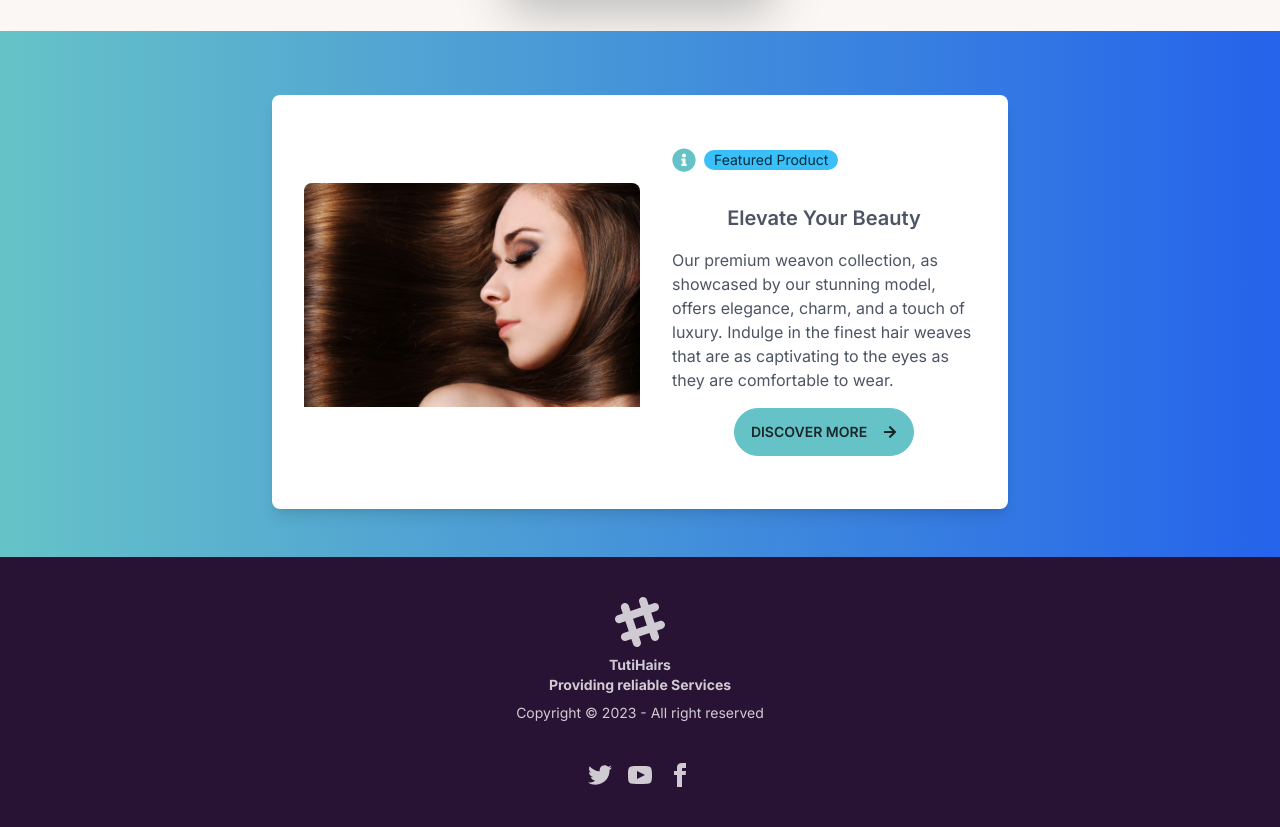
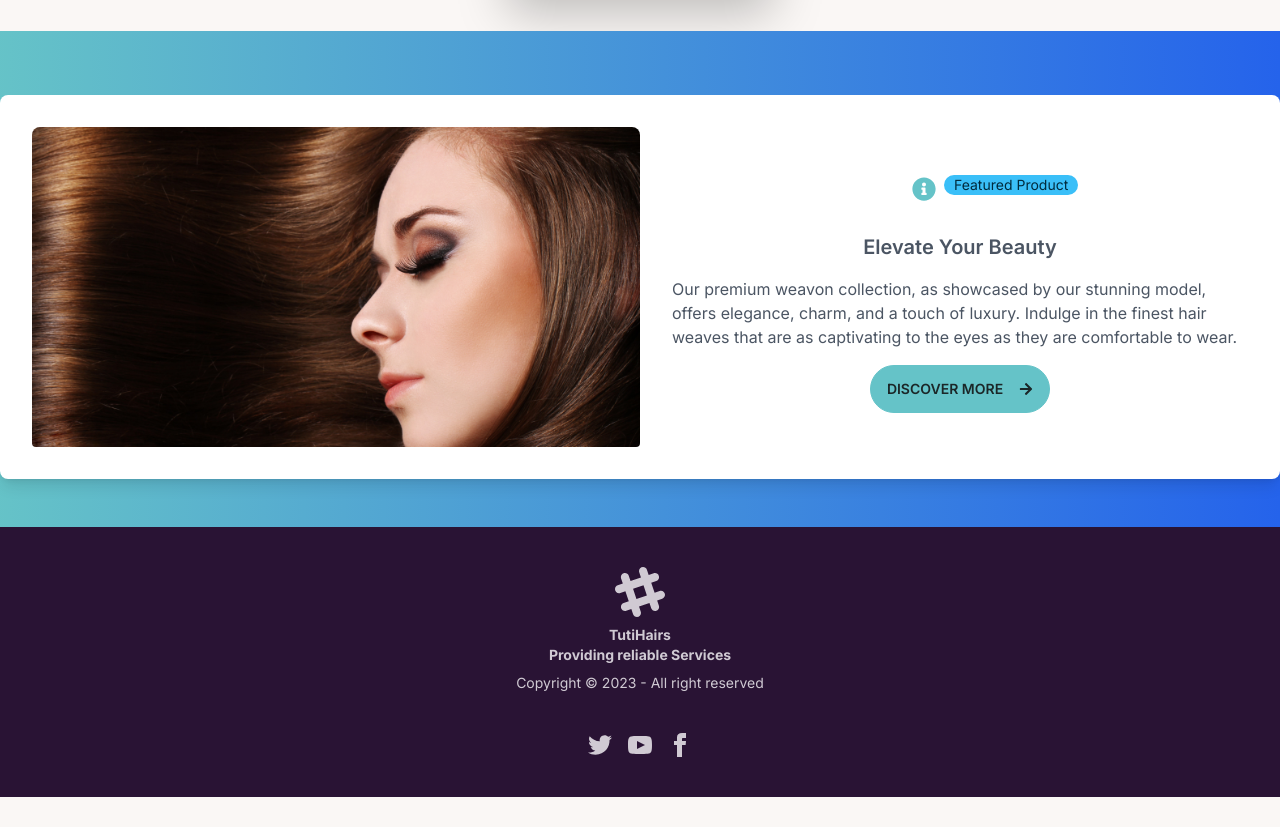
Before and after one commit to lokytech5/tuti-app, a Next.js app: page / in a window 1280 px wide. Shown: the part 2980-3807 px from the top of the page. After the commit the page ends 3777 px from the top, so only its background shows below. Built offline with nearby package versions, Linux system fonts and the light colour scheme.

Commit message:
Fix design bug for small screen size

```diff
--- a/app/home/ProductDescription.tsx
+++ b/app/home/ProductDescription.tsx
@@ -7,12 +7,12 @@ const ProductDescription = () => {
   return (
     <section className="bg-gradient-to-r from-primary to-blue-600 py-4 md:py-12">
     <div className="flex justify-center mt-2 md:mt-4">
-        <div className="artboard artboard-horizontal phone-3 sm:min-h-40 bg-white p-4 md:p-8 rounded-lg shadow-lg flex flex-col md:flex-row">
+        <div className="artboard artboard-horizontal lg:h-auto sm:min-h-40 bg-white p-4 md:p-8 rounded-lg shadow-lg flex flex-col md:flex-row">
 
 
             {/* Placeholder for Image */}
-            <div className="flex-none w-full md:w-1/2 mt-8 md:mt-14 md:mb-0 md:mr-8">
-                <div className="w-full h-56 md:h-96 rounded overflow-hidden">
+            <div className="flex-none w-full md:w-1/2 mt-4 md:mt-14 md:mb-0 md:mr-8 lg:-mt-0">
+            <div className="w-full h-48 lg:h-80 max-h-1/2 md:max-h-full rounded overflow-hidden">
                     <figure className="overflow-hidden rounded-t-lg">
                         <Image src={pic1} alt="woman with hair" width={284} height={213} layout="responsive" className="object-cover" />
                     </figure>
@@ -21,8 +21,8 @@ const ProductDescription = () => {
 
             {/* Description */}
             <div className="flex flex-col justify-center space-y-3 md:space-y-4 w-full md:w-1/2">
-                <div className="flex items-center space-x-1 md:space-x-2 mb-2 md:mb-4">
-                    <FaInfoCircle className="text-primary w-5 h-5 md:w-6 md:h-6" />
+                <div className="flex items-center space-x-1 md:space-x-2 mb-2 md:mb-4 mt-2 ml-10 mb:ml-20 lg:ml-60">
+                    <FaInfoCircle className="text-primary w-5 mt-2 h-5 md:w-6 md:h-6" />
                     <span className="badge badge-info">Featured Product</span>
                 </div>
                 <h2 className="text-lg md:text-xl font-semibold text-center text-gray-600 mb-1 md:mb-2 sm:mb-12">Elevate Your Beauty</h2>
--- a/app/product/page.tsx
+++ b/app/product/page.tsx
@@ -1,42 +1,10 @@
 import React from 'react'
-import ProductCard from '../components/ProductCard';
-import hair1 from '../../public/images/hair3.jpg'
-import Footer from '../components/Footer';
 
 const ProductPage = () => {
-  const sampleProducts = [
-    {
-      id: 1,
-      name: "Product 1",
-      description: "This is product 1 description.",
-      price: 29.99,
-      image: "/path-to-your-image.jpg",
-      showDetailsButton: true,
-      showAddToCartButton: true,
-    },
-    // ... Add more sample products as needed
-  ];
+
   return (
-    <div className="bg-gray-100 min-h-screen">
-
-      {/* Header */}
-      <header className="bg-pink-500 text-white p-6">
-        <h1 className="text-2xl font-bold">Elegance Weavons</h1>
-        <p>Discover luxury and beauty</p>
-      </header>
-
-      {/* Product Grid */}
-      <section className="p-6 bg-white">
-        <h2 className="text-2xl font-semibold mb-6 text-pink-600">Our Exclusive Collection</h2>
-        <div className="grid grid-cols-1 sm:grid-cols-2 md:grid-cols-3 gap-6">
-          {sampleProducts.map(product => (
-            <ProductCard key={product.id}  {...product} />
-          ))}
-        </div>
-      </section>
-
-      {/* Note: I'm omitting the footer since you mentioned you already have one. */}
-    </div>
+   <div>
+  </div>
   )
 }
 
```
